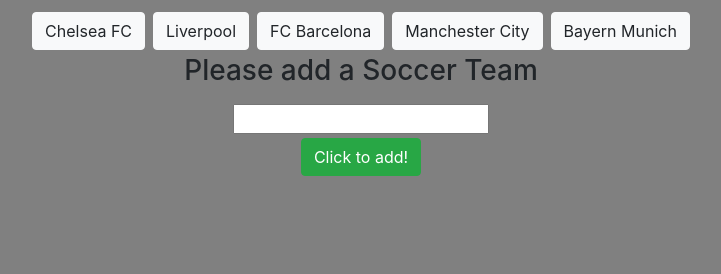
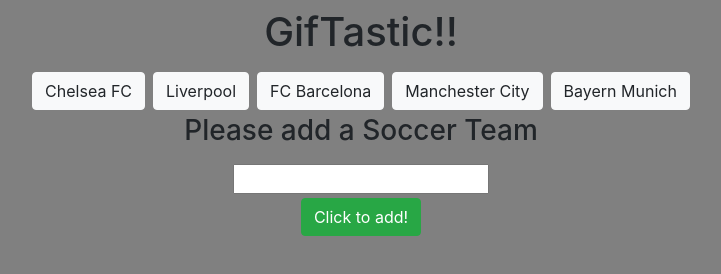
Before and after one commit to Dr-Wyatt/HW6-GifTastic, a plain HTML site: page index.html in a window 1280 px wide. Shown: the whole page, without its empty margins (279-1000 px from the left). Drawn offline with nearby package versions, Linux system fonts and the light colour scheme.

Commit message:
Added  a title

```diff
--- a/index.html
+++ b/index.html
@@ -11,7 +11,10 @@
 <body>
     <div class="container">
         <div class="row">
-        <div class= "col-12 text-center mt-2" id="buttons-view"></div>
+        <div class="col-12 text-center mt-2">
+            <h1>GifTastic!!</h1>
+        </div>
+        <div class= "col-12 text-center mt-1" id="buttons-view"></div>
         <form class = "col-12 text-center" id="buttons-form">
             <label for="button-input"><h3>Please add a Soccer Team</h3></label><br>
             <input type="text" id="button-input"> <br>
```
